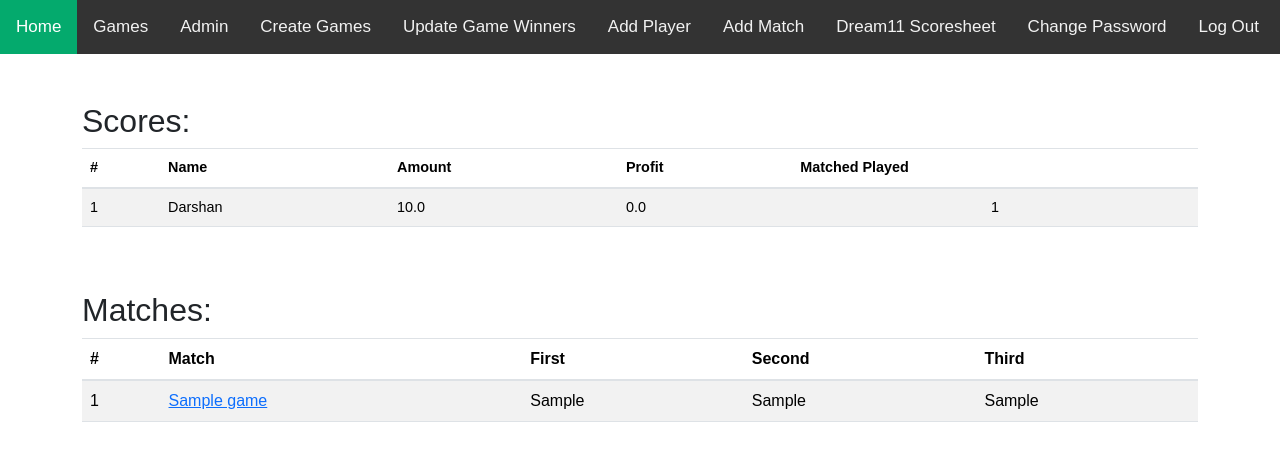
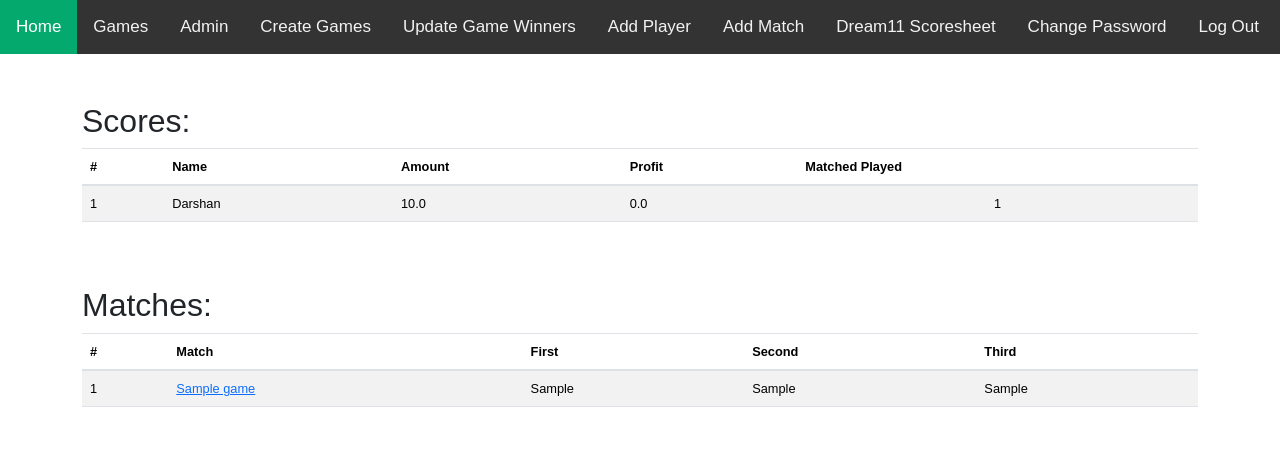
Before and after one commit to Sudharshan1409/IPLBid, a Django app: page /bid/dream11/scores/ in a window 1280 px wide. Shown: the top 461 px of the page. Run offline with Django 4.2, Linux system fonts and the light colour scheme; a user stored in the database is signed in; tables that the repository leaves empty hold one stand-in row (values such as "Sample post"); parts of the project's set-up code (start-up, migrations or seed data) failed here and were passed over; some libraries are stand-ins or nearby versions.

Commit message:
Update scores.html

```diff
--- a/bid/templates/bid/scores.html
+++ b/bid/templates/bid/scores.html
@@ -3,7 +3,7 @@
 {% load date %}
 {% block content %}
 <h2>Scores:</h2>
-<table class="table table-striped contents" style="font-size:90%;text-align:left;overflow: scroll;">
+<table class="table table-striped contents" style="font-size:80%;text-align:left;overflow: scroll;">
     <thead>
     <tr>
         <th scope="col">#</th>
@@ -27,7 +27,7 @@
 </table>
 <br/><br/>
 <h2>Matches: </h2>
-<table class="table table-striped contents" style="font-size:100%;text-align:left;overflow: scroll;">
+<table class="table table-striped contents" style="font-size:80%;text-align:left;overflow: scroll;">
     <thead>
     <tr>
         <th scope="col">#</th>
```
